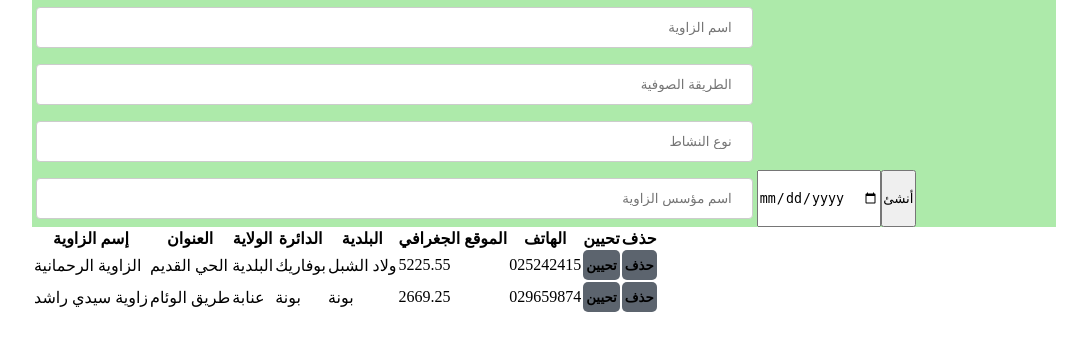
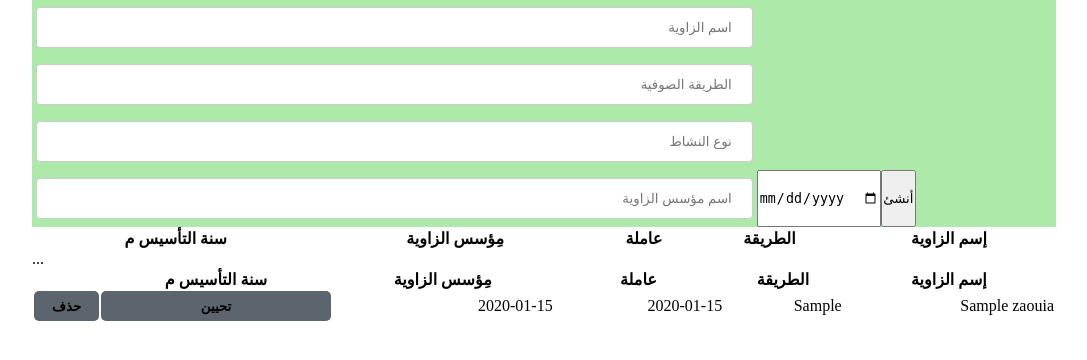
Before and after one commit to youslimani100/zak, a PHP site: page /zawaia.php in a window 1280 px wide. Shown: the part 116-476 px from the top of the page, without its empty margins (96-1183 px from the left). Run offline with PHP 8.4, Linux system fonts and the light colour scheme; a user stored in the database is signed in; tables that the repository leaves empty hold one stand-in row (values such as "Sample post"); lists and menus that the app fills with data are empty.

Commit message:
Update fichier zaouia -- scripte SlECT Afficher liste Zouia

```diff
--- a/config.php
+++ b/config.php
@@ -18,7 +18,7 @@ $db_username = 'root';
  $db_password = '';
  $db_name = 'bdd_login';
  $db_host = 'localhost';
- $db = mysqli_connect($db_host, $db_username, $db_password,$db_name)
+ $connexion = mysqli_connect($db_host, $db_username, $db_password,$db_name)
  or die('could not connect to database');
 
 
--- a/style.css
+++ b/style.css
@@ -62,7 +62,7 @@ input[type=text] {
 
 }
 
-ss .inputs {
+.inputs {
     background: #60cc79;
 }
 
@@ -125,3 +125,10 @@ button:hover {
     background: #1c4a7f;
     font-size: 120%;
 }
+
+
+table{
+    width: 100%;
+    direction: rtl;
+
+}
--- a/verification.php
+++ b/verification.php
@@ -14,14 +14,14 @@ if(isset($_POST['username']) && isset($_POST['password']))
 
  // on applique les deux fonctions mysqli_real_escape_string et htmlspecialchars
  // pour éliminer toute attaque de type injection SQL et XSS
- $username = mysqli_real_escape_string($db,htmlspecialchars($_POST['username']));
- $password = mysqli_real_escape_string($db,htmlspecialchars($_POST['password']));
+ $username = mysqli_real_escape_string($connexion,htmlspecialchars($_POST['username']));
+ $password = mysqli_real_escape_string($connexion,htmlspecialchars($_POST['password']));
 
  if($username !== "" && $password !== "")
  {
  $requete = "SELECT count(*) FROM utilisateur where
  nom_utilisateur = '".$username."' and mot_de_passe = '".$password."' ";
- $exec_requete = mysqli_query($db,$requete);
+ $exec_requete = mysqli_query($connexion,$requete);
  $reponse = mysqli_fetch_array($exec_requete);
  $count = $reponse['count(*)'];
  if($count!=0) // nom d'utilisateur et mot de passe correctes
--- a/zawaia.php
+++ b/zawaia.php
@@ -17,8 +17,10 @@
         <?php
         require('algeria_cities.php');
         session_start();
-        if (isset($_GET['deconnexion'])) {
-            if ($_GET['deconnexion'] == true) {
+        if(isset($_GET['deconnexion']))
+        {
+            if($_GET['deconnexion']==true)
+        {
                 session_unset();
                 header("location:login.php");
             }
@@ -77,14 +79,24 @@
 
 
 
+
+
+
+
+
+
         <form id="form" enctype="multipart/form-data" action="" onsubmit="" method="post">
             <div class="inputs">
                 <div class="zaouia_inf">
                     <input type="text" id="nom_zaouia" name="nom_zaouia" type="text" placeholder="اسم الزاوية">
-                    <input type="text" id="natariqua_zaouiame" name="tariqua_zaouia" type="text" placeholder="الطريقة الصوفية">
+                    <input type="text" id="natariqua_zaouiame" name="tariqua_zaouia" type="text"
+                        placeholder="الطريقة الصوفية">
                     <input type="text" id="natype_activiteme" name="type_activite" type="text" placeholder="نوع النشاط">
-                    <input type="text" id="fondateur_zaouia" name="fondateur_zaouia" type="text" placeholder="اسم مؤسس الزاوية">
-                    <input type="date" id="annee_m_zaouia" name="annee_m_zaouia" type="text" placeholder="سنة التأسيس ميلادي"> <!--     <input type="text" placeholder="سنة التأسيس هجري">
+                    <input type="text" id="fondateur_zaouia" name="fondateur_zaouia" type="text"
+                        placeholder="اسم مؤسس الزاوية">
+                    <input type="date" id="annee_m_zaouia" name="annee_m_zaouia" type="text"
+                        placeholder="سنة التأسيس ميلادي">
+                    <!--     <input type="text" placeholder="سنة التأسيس هجري">
                 <input type="text" placeholder="عاملة">
                 <input type="text" placeholder="البلدية (مقر الزاوية)">
                 <input type="text" placeholder="عنوان الزاوية">
@@ -155,7 +167,47 @@
 
     </div>
 
-    <div class="outputs">
+
+
+
+    <?php
+    $connexion = mysqli_connect("localhost", "root", "", "bdd_login") or die("Erreur de connexion: " . mysqli_error($connexion));
+    $htmlresult = '';
+  if($list_zaouia = mysqli_query($connexion,"SELECT  `nom_zaouia`, `tariqua_sofia`, `fondateur_zaouia`, `annee_etablissement_mil` FROM `zaouia` WHERE 1"))
+  {
+    $htmlresult .= '
+                <table>
+                <tr>
+                <th>إسم الزاوية</th>
+                <th>الطريقة</th>
+                <th>عاملة</th>
+                <th>مِؤسس الزاوية</th>
+                <th>سنة التأسيس م</th>
+            </tr>
+                 ';
+    echo $htmlresult;
+  while ($ligne_zaouia = $list_zaouia->fetch_assoc())
+  {
+    $htmlresult .= '<tr><td>'.$ligne_zaouia["nom_zaouia"].'</td>.<td>'.$ligne_zaouia["tariqua_sofia"].'</td>.<td>'.$ligne_zaouia["fondateur_zaouia"].'</td>.<td>'.$ligne_zaouia["annee_etablissement_mil"].'</td>';
+    $htmlresult .='<td><button id="update">تحيين</button></td>
+                    <td><button id="delete">حذف</button></td></tr>';
+}
+  echo $htmlresult;
+}
+
+
+
+?>
+
+
+
+
+
+
+
+
+
+   <!--  <div class="outputs">
         <table>
             <tr>
                 <th>إسم الزاوية</th>
@@ -193,7 +245,7 @@
                 </tr>
             </tbody>
         </table>
-    </div>
+    </div> -->
     </div>
 </body>
 <?php
```
